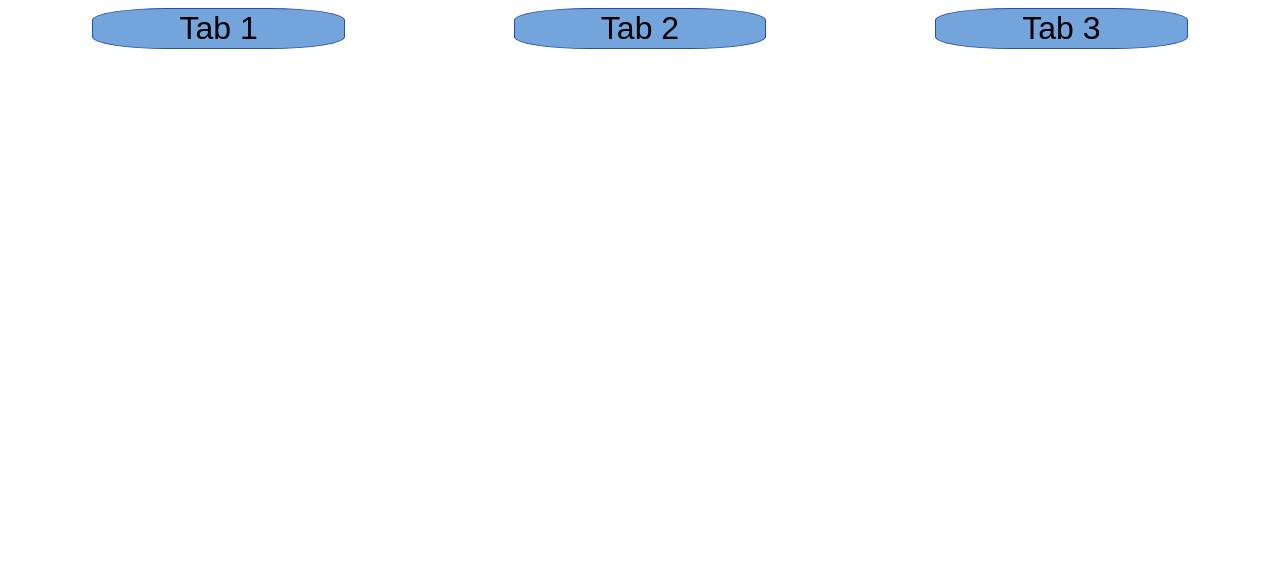
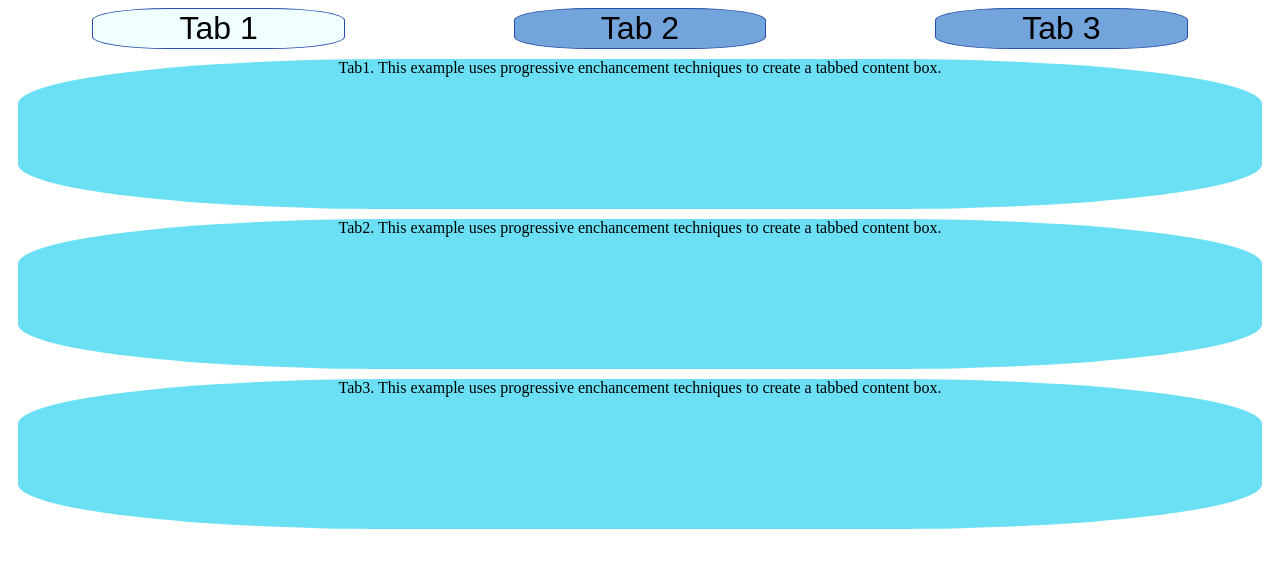
Before and after one commit to Aniutikm/Java-Script.-Home-Work-5.-Tabs, a plain HTML site: page index.html in a window 1280 px wide. Both pictures are taken after a click on the button "Tab 1". Drawn offline with Linux system fonts and the light colour scheme.

Commit message:
mistakes

```diff
--- a/index.html
+++ b/index.html
@@ -7,13 +7,15 @@
     <meta name="viewport" content="width=device-width, initial-scale=1.0">
     <title>Java Script. Tabs</title>
     <style>
-    .tabs{
+        .tabs {
             display: block;
         }
-    .buttons{
+
+        .buttons {
             display: flex;
         }
-    .tabs-item{
+
+        .tabs-item {
             border: 1px solid rgb(36, 78, 170);
             border-radius: 30%;
             width: 20%;
@@ -22,7 +24,8 @@
             font-size: 2rem;
             text-align: center;
         }
-    .tabs-item-content{
+
+        .tabs-item-content {
             border-radius: 30%;
             background-color: rgb(107, 224, 245);
             display: none;
@@ -31,10 +34,11 @@
             text-align: center;
         }
 
-    .active-item{
+        .active-item {
             background-color: azure;
         }
-    .active-content{
+
+        .active-content {
             display: block;
         }
     </style>
@@ -52,15 +56,15 @@
 
 
         <div class="tabs-item-content active-content">
-                This example uses progressive
+            Tab1. This example uses progressive
             enchancement techniques to create a tabbed content box.
         </div>
         <div class="tabs-item-content">
-                    This example uses progressive
+            Tab2. This example uses progressive
             enchancement techniques to create a tabbed content box.
         </div>
         <div class="tabs-item-content">
-                    This example uses progressive
+            Tab3. This example uses progressive
             enchancement techniques to create a tabbed content box.
         </div>
 
@@ -71,19 +75,18 @@
         var tabsItem = document.querySelectorAll('.tabs-item');
         var tabsItemContent = document.querySelectorAll('.tabs-item-content');
 
-for(var i = 0; i < tabsItem.length; i++)
-{
+        for (var i = 0; i < tabsItem.length; i++) {
             tabsItem[i].addEventListener('click', showItemContent);
         }
-function showItemContent()
-{
-        for (let i = 0; i < tabsItem.length; i++) {
+        function showItemContent() {
+            for (var i = 0; i < tabsItem.length; i++) {
                 tabsItem[i].classList.remove('active-item');
                 tabsItemContent[i].classList.remove('active-content');
+                this.classList.add('active-item');
+                tabsItemContent[i].classList.add('active-content');
             }
 
-        tabsItem[i].classList.add('active-item');
-        tabsItemContent[i].classList.add('active-content');
+
         };
 
 
@@ -94,4 +97,5 @@ function showItemContent()
 
     </script>
 </body>
+
 </html>
```
Lines whose indentation alone changed are shown as unchanged.
